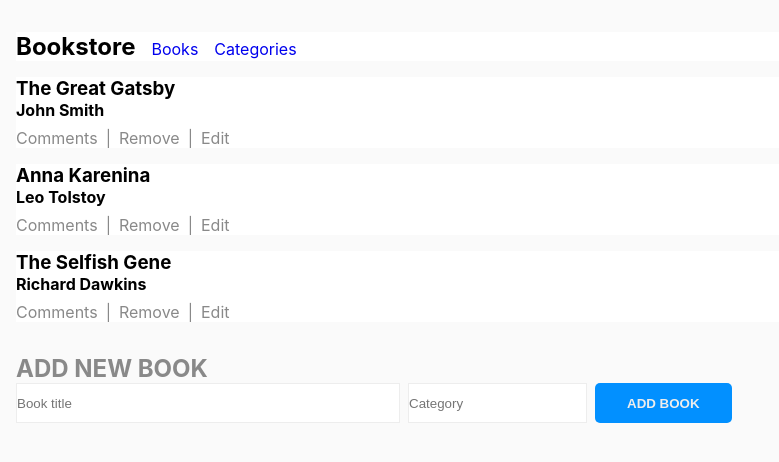
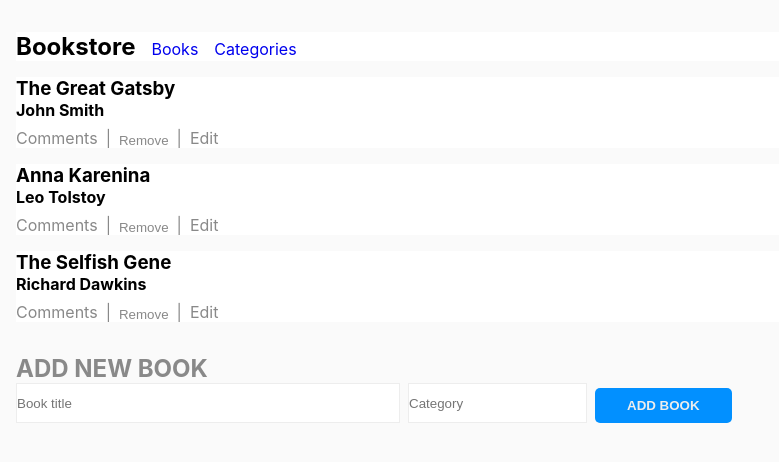
Before and after one commit to kalbek/bookstore, a React (Create React App) app: page / in a window 1280 px wide. Shown: the top 462 px of the page, without its empty margins (0-779 px from the left). Built offline with nearby package versions, Linux system fonts and the light colour scheme.

Commit message:
Add button to remove books by id.

```diff
--- a/src/App.css
+++ b/src/App.css
@@ -67,6 +67,13 @@ input[type="select"] {
   border: 1px solid #ededed;
 }
 
+button {
+  border: none;
+  background-color: transparent;
+  color: #898989;
+  margin-top: 5px;
+}
+
 form button {
   cursor: pointer;
   padding: 0 2rem;
--- a/src/components/pages/Books.jsx
+++ b/src/components/pages/Books.jsx
@@ -1,5 +1,5 @@
 import { useSelector, useDispatch } from 'react-redux';
-import { addBook } from '../../redux/books/booksSlice';
+import { addBook, removeBook } from '../../redux/books/booksSlice';
 
 const Books = () => {
   const dispatch = useDispatch();
@@ -17,7 +17,13 @@ const Books = () => {
           <div className="control fade flex gap-1">
             <div className="edit">Comments</div>
             |
-            <div className="edit">Remove</div>
+            <button
+              onClick={() => dispatch(removeBook(book.item_id))}
+              className="edit"
+              type="button"
+            >
+              Remove
+            </button>
             |
             <div className="edit">Edit</div>
           </div>
--- a/src/redux/books/booksSlice.js
+++ b/src/redux/books/booksSlice.js
@@ -32,7 +32,7 @@ const bookSlice = createSlice({
     },
     removeBook: (state, action) => {
       const bookId = action.payload;
-      state.bookItems = state.cartItems.filter((book) => book.id !== bookId);
+      state.bookItems = state.bookItems.filter((book) => book.item_id !== bookId);
     },
   },
 });
```
